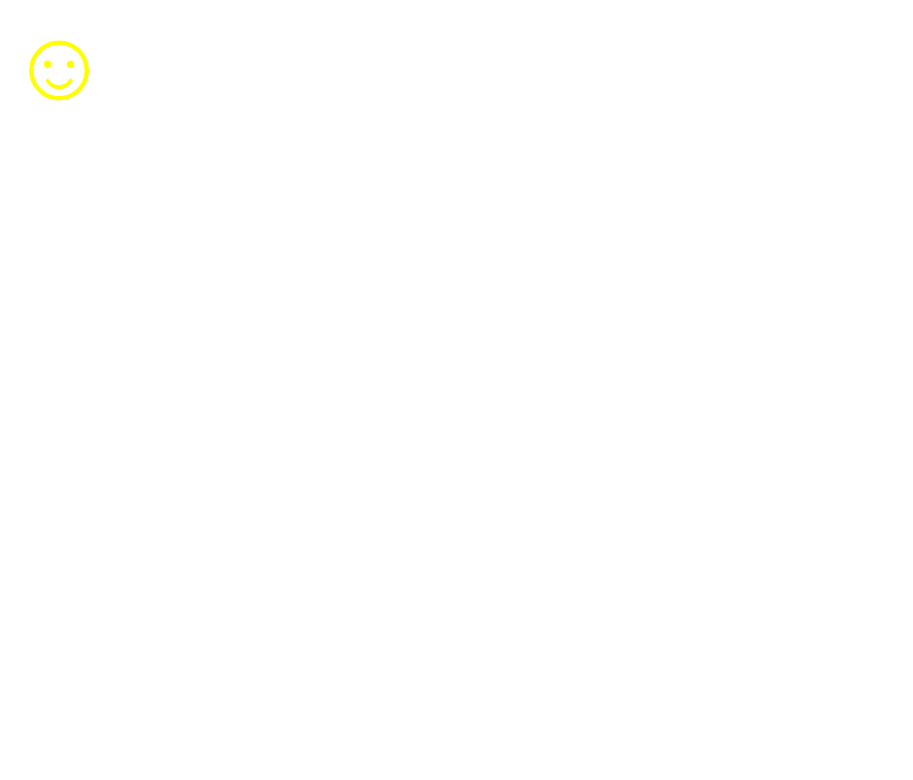
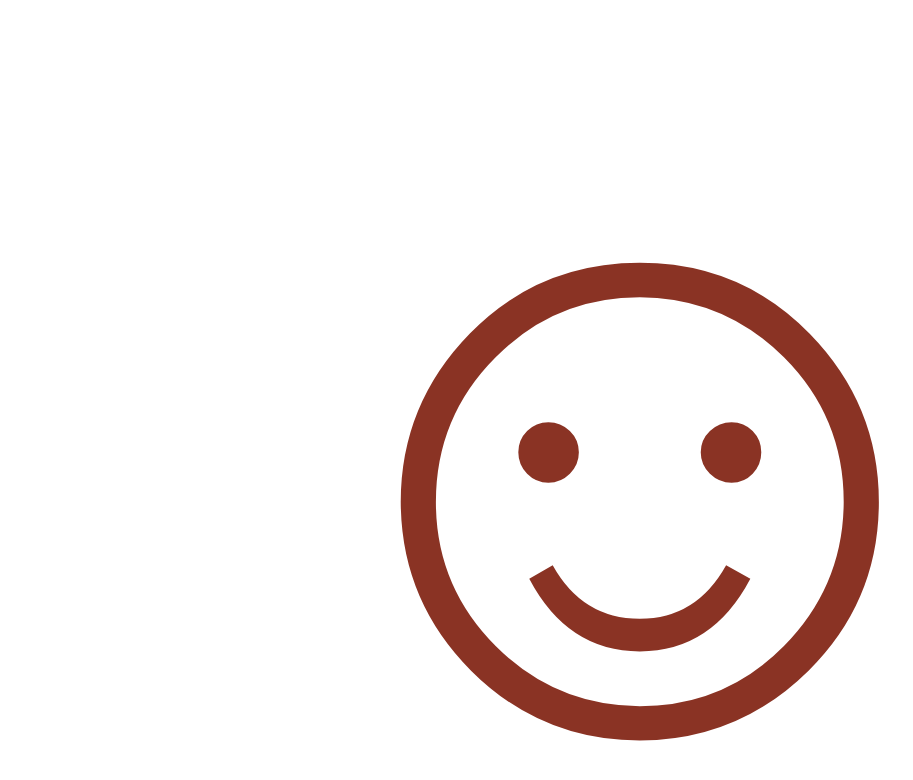
Before and after one commit to AngelaArmena/SchedulingAlgorithmsCalculator, a plain HTML site: page index.html in a window 1280 px wide. Shown: the whole page, without its empty margins (0-913 px from the left). Drawn offline with Linux system fonts and the light colour scheme.

Commit message:
Update index.html

```diff
--- a/index.html
+++ b/index.html
@@ -5,9 +5,14 @@
     <meta name="viewport" content="width=device-width, initial-scale=1.0">
     <title>Smiley Face</title>
     <style>
+        * {
+            padding: 0;
+            margin: 0;
+        }
         .smiley {
-            font-size: 100px;
-            color: yellow;
+            font-size: 50rem;
+            text-align: center;
+            color: #8a3324;
         }
     </style>
 </head>
```
